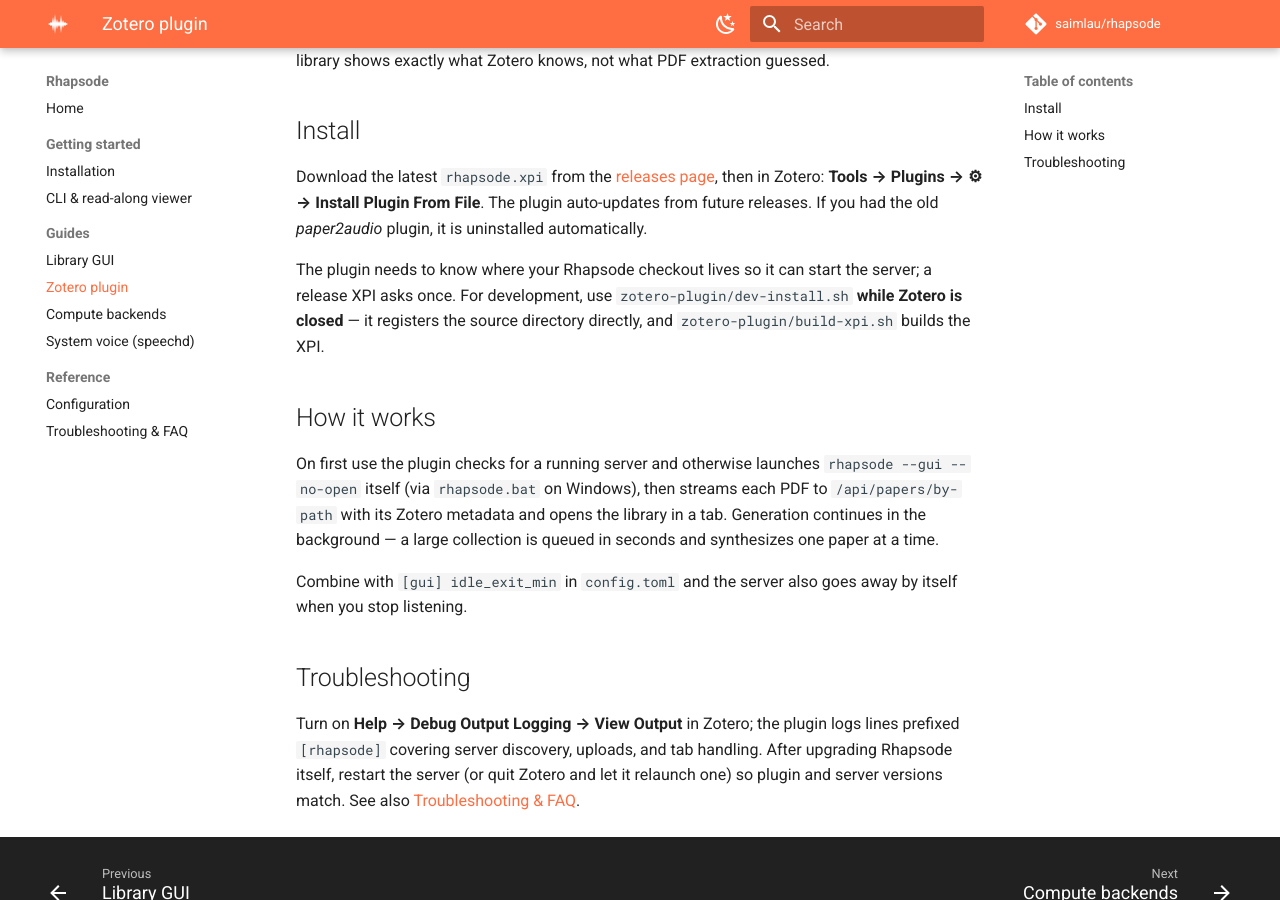
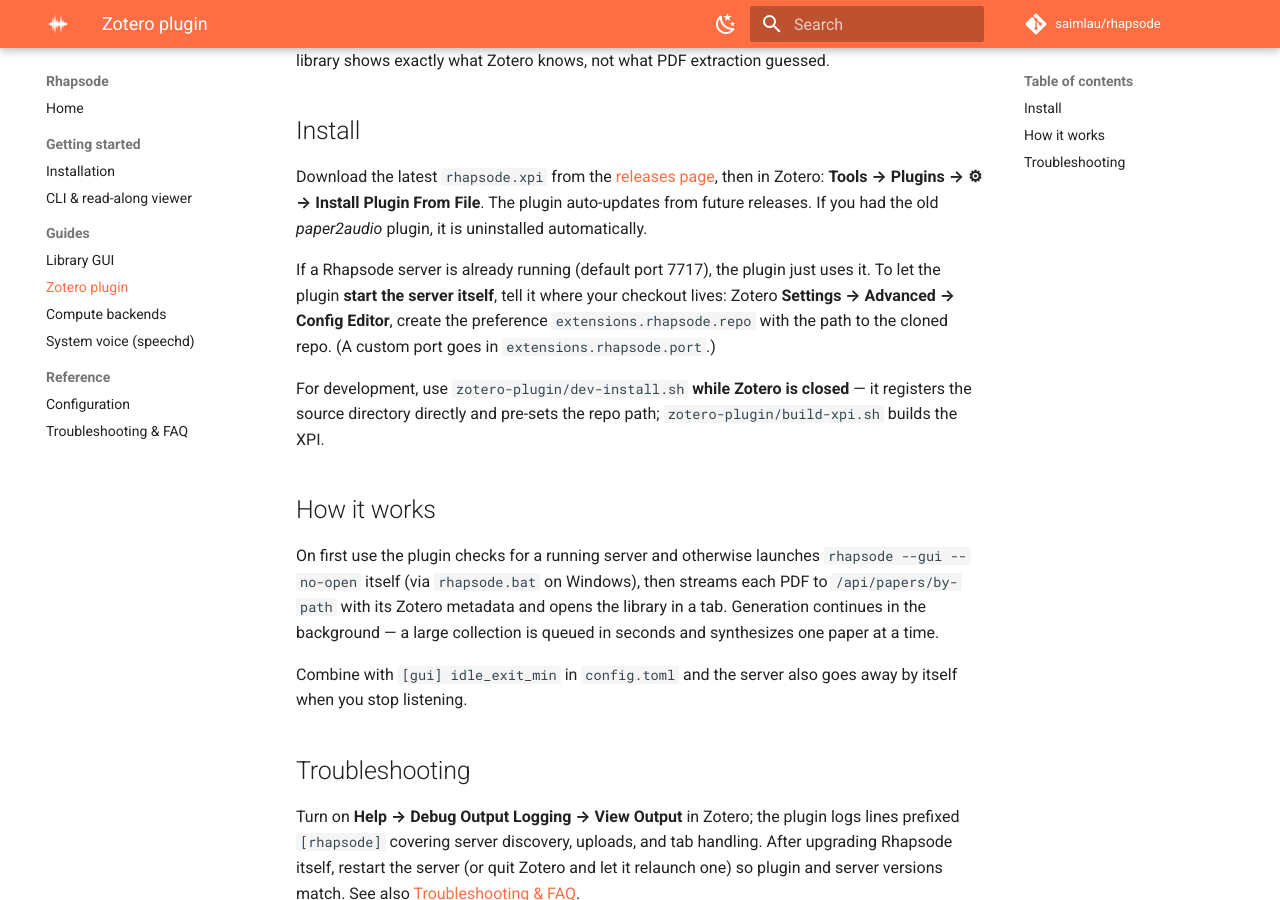
Before and after one commit to saimlau/rhapsode, an MkDocs documentation site: the page built from docs/zotero.md, in a window 1280 px wide and 900 px high, scrolled down 351 px. Built offline with MkDocs 1.6.1 and Material for MkDocs 9.7.7, drawn with Linux system fonts in a browser that asks for light colours; comment, search, counter and statistics services are not loaded.

Commit message:
Docs: correct how the Zotero plugin learns the repo path

```diff
--- a/docs/zotero.md
+++ b/docs/zotero.md
@@ -20,11 +20,15 @@
 auto-updates from future releases. If you had the old *paper2audio* plugin,
 it is uninstalled automatically.
 
-The plugin needs to know where your Rhapsode checkout lives so it can start
-the server; a release XPI asks once. For development, use
-`zotero-plugin/dev-install.sh` **while Zotero is closed** — it registers
-the source directory directly, and `zotero-plugin/build-xpi.sh` builds the
-XPI.
+If a Rhapsode server is already running (default port 7717), the plugin
+just uses it. To let the plugin **start the server itself**, tell it where
+your checkout lives: Zotero **Settings → Advanced → Config Editor**, create
+the preference `extensions.rhapsode.repo` with the path to the cloned repo.
+(A custom port goes in `extensions.rhapsode.port`.)
+
+For development, use `zotero-plugin/dev-install.sh` **while Zotero is
+closed** — it registers the source directory directly and pre-sets the
+repo path; `zotero-plugin/build-xpi.sh` builds the XPI.
 
 ## How it works
 
```
